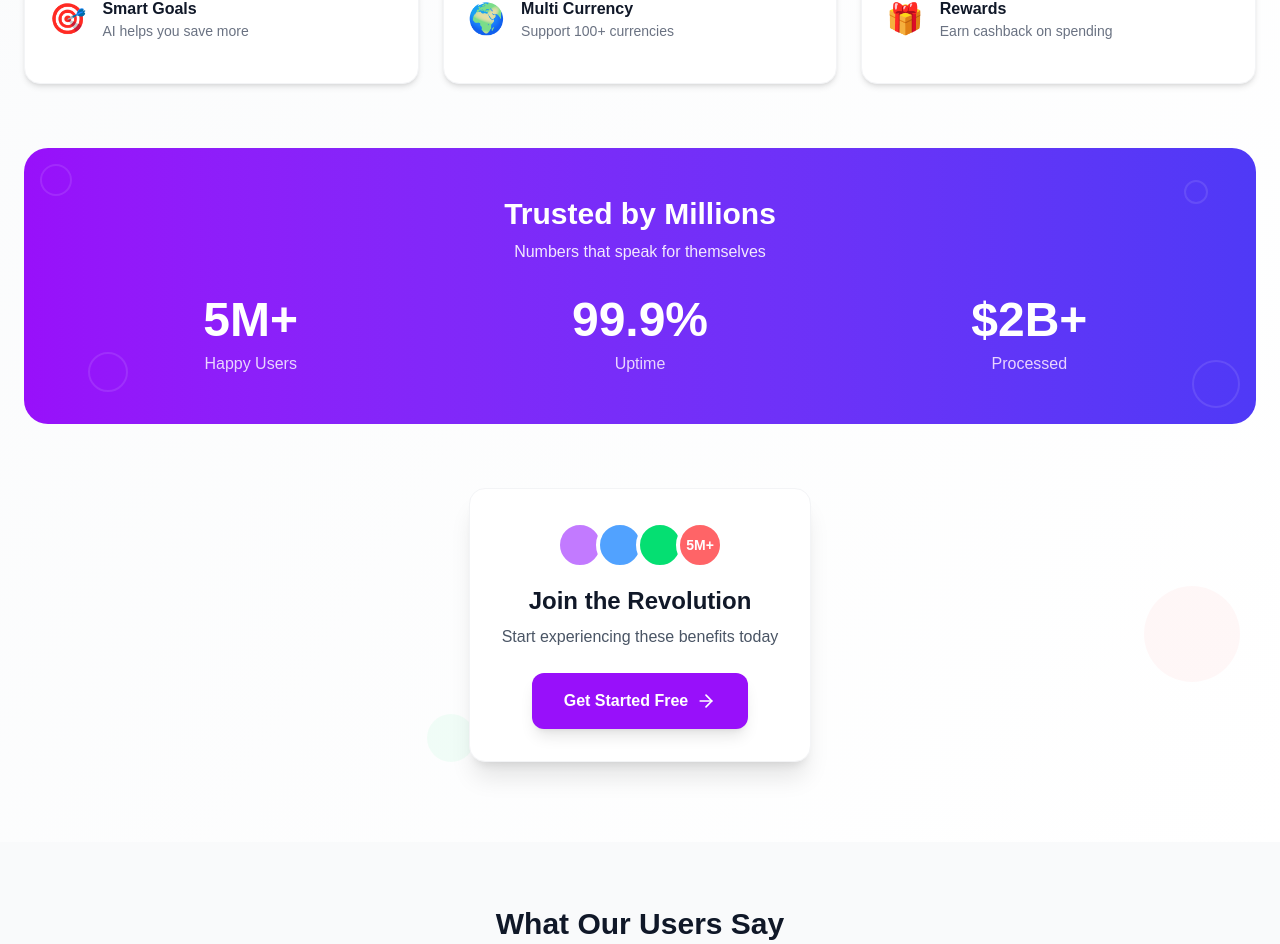
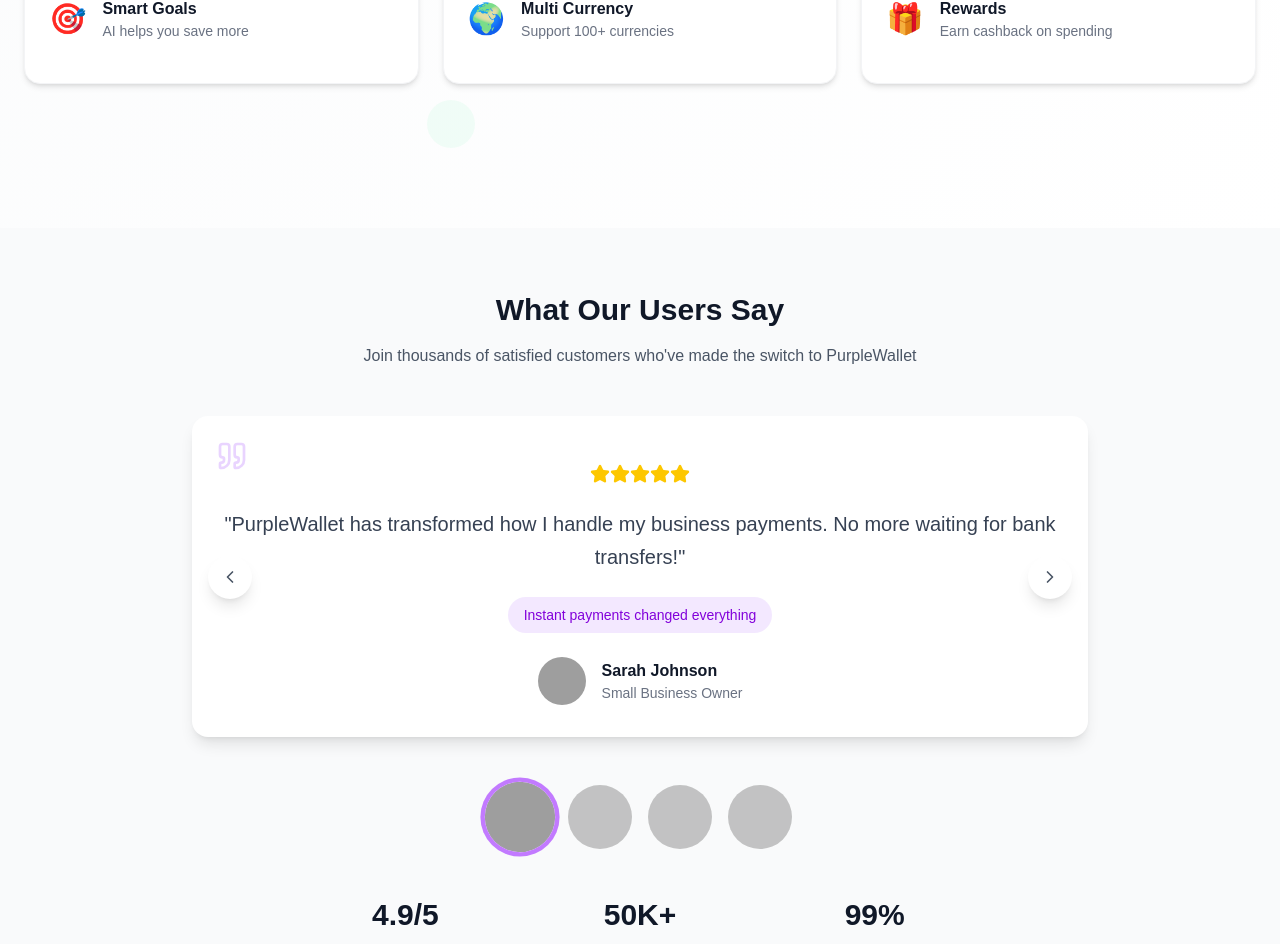
Before and after one commit to mohammadnobin/digital-wallet, a Next.js app: page / in a window 1280 px wide. Shown: the part 7423-8367 px from the top of the page. Built offline with nearby package versions, Linux system fonts and the light colour scheme; grey boxes are pictures that could not be loaded.

Commit message:
edited User Benefits Section

```diff
--- a/src/app/components/Home/UserBenefits.jsx
+++ b/src/app/components/Home/UserBenefits.jsx
@@ -176,65 +176,6 @@ export default function UserBenefitsSection() {
             ))}
           </div>
         </div>
-
-        {/* Stats Section with Creative Layout */}
-        <div className="bg-gradient-to-r from-purple-600 to-indigo-600 rounded-3xl p-8 md:p-12 text-white mb-16 relative overflow-hidden">
-          {/* Background Pattern */}
-          <div className="absolute inset-0 opacity-10">
-            <div className="absolute top-4 left-4 w-8 h-8 border-2 border-white rounded-full"></div>
-            <div className="absolute top-8 right-12 w-6 h-6 border-2 border-white rounded-full"></div>
-            <div className="absolute bottom-8 left-16 w-10 h-10 border-2 border-white rounded-full"></div>
-            <div className="absolute bottom-4 right-4 w-12 h-12 border-2 border-white rounded-full"></div>
-          </div>
-
-          <div className="relative z-10">
-            <div className="text-center mb-8">
-              <h3 className="text-3xl font-bold mb-2">Trusted by Millions</h3>
-              <p className="text-purple-100">Numbers that speak for themselves</p>
-            </div>
-
-            <div className="grid md:grid-cols-3 gap-8 text-center">
-              <div className="group">
-                <div className="text-4xl md:text-5xl font-black mb-2 group-hover:scale-110 transition-transform duration-300">5M+</div>
-                <div className="text-purple-200">Happy Users</div>
-              </div>
-              <div className="group">
-                <div className="text-4xl md:text-5xl font-black mb-2 group-hover:scale-110 transition-transform duration-300">99.9%</div>
-                <div className="text-purple-200">Uptime</div>
-              </div>
-              <div className="group">
-                <div className="text-4xl md:text-5xl font-black mb-2 group-hover:scale-110 transition-transform duration-300">$2B+</div>
-                <div className="text-purple-200">Processed</div>
-              </div>
-            </div>
-          </div>
-        </div>
-
-        {/* Simple but Beautiful CTA */}
-        <div className="text-center">
-          <div className="inline-block bg-white rounded-2xl p-8 shadow-xl border border-gray-100">
-            <div className="flex items-center justify-center mb-4">
-              <div className="flex -space-x-2">
-                <div className="w-12 h-12 bg-purple-400 rounded-full border-4 border-white"></div>
-                <div className="w-12 h-12 bg-blue-400 rounded-full border-4 border-white"></div>
-                <div className="w-12 h-12 bg-green-400 rounded-full border-4 border-white"></div>
-                <div className="w-12 h-12 bg-red-400 rounded-full border-4 border-white flex items-center justify-center">
-                  <span className="text-white text-sm font-bold">5M+</span>
-                </div>
-              </div>
-            </div>
-            <h3 className="text-2xl font-bold text-gray-900 mb-2">
-              Join the Revolution
-            </h3>
-            <p className="text-gray-600 mb-6">
-              Start experiencing these benefits today
-            </p>
-            <button className="bg-purple-600 text-white px-8 py-4 rounded-xl font-semibold hover:bg-purple-700 transition-colors duration-300 inline-flex items-center shadow-lg hover:shadow-xl">
-              Get Started Free
-              <ArrowRight className="ml-2 w-5 h-5" />
-            </button>
-          </div>
-        </div>
       </div>
     </section>
   );
```
